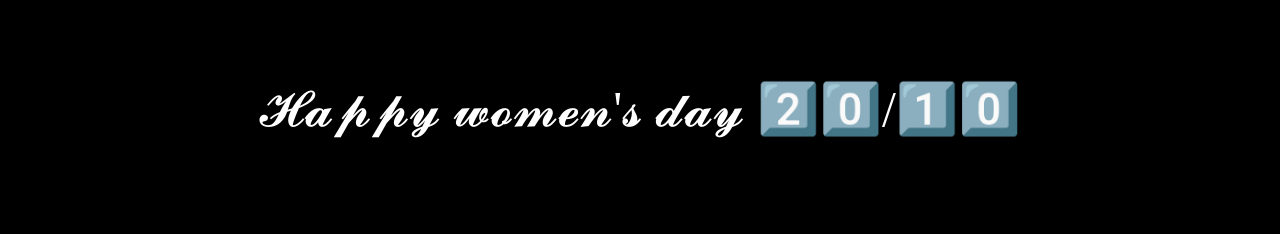
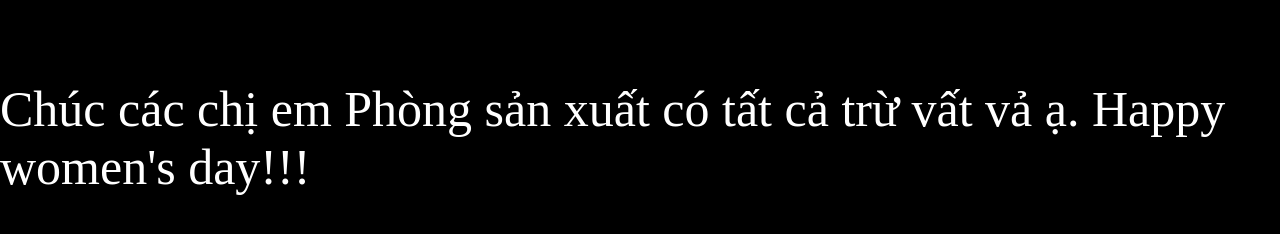
Before and after one commit to PawTran/20.10., a plain HTML site: page index.html in a window 1280 px wide. Drawn offline with Linux system fonts and the light colour scheme.

Commit message:
Update index.html

```diff
--- a/index.html
+++ b/index.html
@@ -5,12 +5,12 @@
     <meta http-equiv="X-UA-Compatible" content="IE=edge">
     <meta name="viewport" content="width=device-width, initial-scale=1.0">
     <link rel="stylesheet" href="style.css">
-    <script src="main.js" type="text/javascript"></script><title>Happy Woman's day 20/10</title>
+    <script src="main.js" type="text/javascript"></script><title>Chúc các chị em Phòng sản xuất có tất cả trừ vất vả ạ. Happy women's day!!!</title>
 </head>
 
 <body class="not-loaded">
     <div class="night"></div>
-    <div class="happy-woman-day">𝓗𝓪𝓹𝓹𝔂 𝔀𝓸𝓶𝓮𝓷'𝓼 𝓭𝓪𝔂 2️⃣0️⃣/1️⃣0️⃣</div>
+    <div class="happy-woman-day">Chúc các chị em Phòng sản xuất có tất cả trừ vất vả ạ. Happy women's day!!!</div>
     <div class="flowers">
       <div class="flower flower--1">
         <div class="flower__leafs flower__leafs--1">
```
